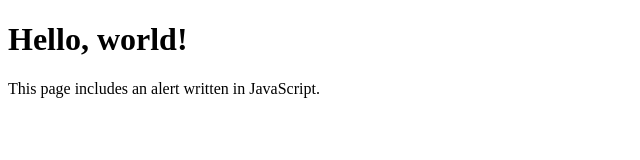
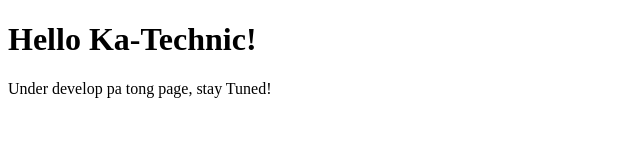
Before and after one commit to ronsigter/Tumetechnic, a plain HTML site: page index.html in a window 1280 px wide. Shown: the whole page, without its empty margins (0-640 px from the left). Drawn offline with Linux system fonts and the light colour scheme.

Commit message:
Update index.html

```diff
--- a/index.html
+++ b/index.html
@@ -1,14 +1,14 @@
 <!DOCTYPE html>
 <html>
   <head>
-    <title>Learn Enough JavaScript</title>
+    <title>Tumetechnic</title>
     <meta charset="utf-8">
     <script>
-      alert("hello, world!");
+      alert("hello Ka-Technic!");
     </script>
   </head>
   <body>
-    <h1>Hello, world!</h1>
-    <p>This page includes an alert written in JavaScript.</p>
+    <h1>Hello Ka-Technic!</h1>
+    <p>Under develop pa tong page, stay Tuned!</p>
   </body>
 </html>
```
